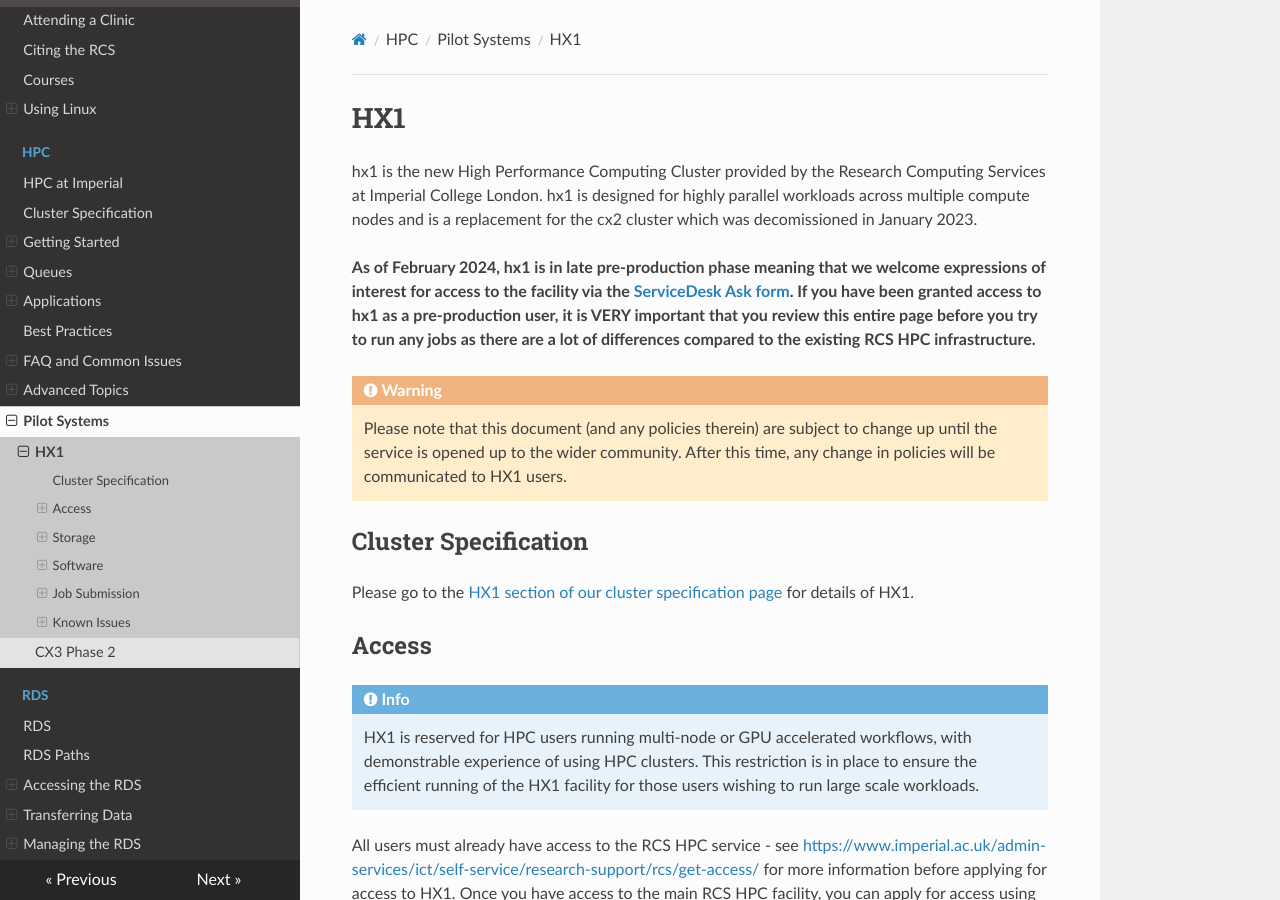
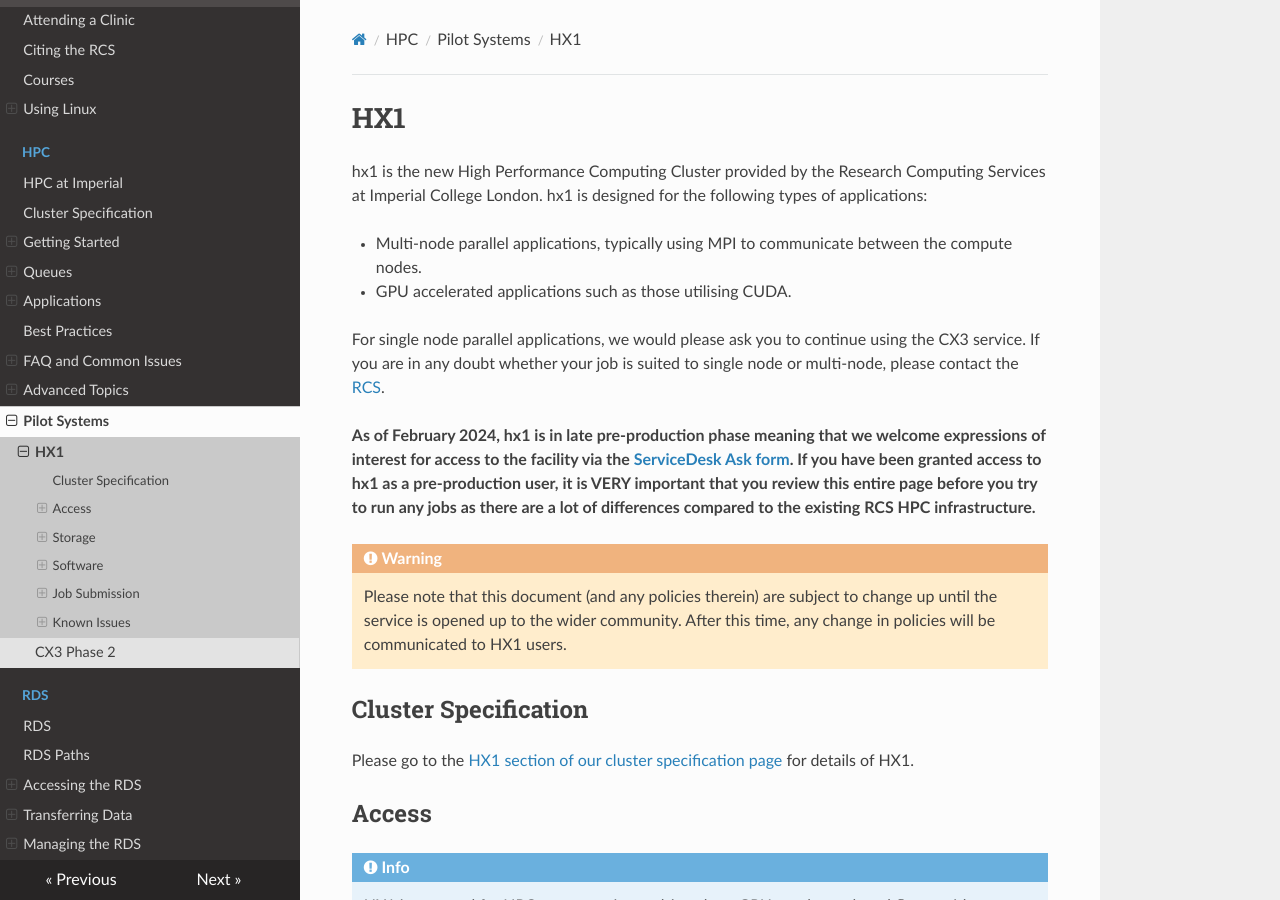
Before and after one commit to ImperialCollegeLondon/icl-rcs-user-guide, an MkDocs documentation site: the page built from docs/hpc/pilot/hx1.md, in a window 1280 px wide and 900 px high. Built offline with MkDocs 1.6.1, drawn with Linux system fonts in a browser that asks for light colours; nearby versions of some CDN libraries.

Commit message:
Updated hx1 docs to make it clearer regarding usage. (#7)
* Updated hx1 docs to make it clearer regarding usage.

* Added comment to contact RCS.

* Changed GPGPU -> GPU.

```diff
--- a/docs/hpc/pilot/hx1.md
+++ b/docs/hpc/pilot/hx1.md
@@ -1,6 +1,11 @@
 # HX1
 
-hx1 is the new High Performance Computing Cluster provided by the Research Computing Services at Imperial College London. hx1 is designed for highly parallel workloads across multiple compute nodes and is a replacement for the cx2 cluster which was decomissioned in January 2023.
+hx1 is the new High Performance Computing Cluster provided by the Research Computing Services at Imperial College London. hx1 is designed for the following types of applications:
+
+* Multi-node parallel applications, typically using MPI to communicate between the compute nodes.
+* GPU accelerated applications such as those utilising CUDA.
+
+For single node parallel applications, we would please ask you to continue using the CX3 service. If you are in any doubt whether your job is suited to single node or multi-node, please contact the [RCS](../../support/index.md).
 
 **As of February 2024, hx1 is in late pre-production phase meaning that we welcome expressions of interest for access to the facility via the [ServiceDesk Ask form](https://servicemgt.service-now.com/ask?id=sc_cat_item&sys_id=cbf5a4281b9c79101533a8a4bd4bcbea&sysparm_category=52a4a8f21be62110557837b5464bcbd24). If you have been granted access to hx1 as a pre-production user, it is VERY important that you review this entire page before you try to run any jobs as there are a lot of differences compared to the existing RCS HPC infrastructure.**
 
```
